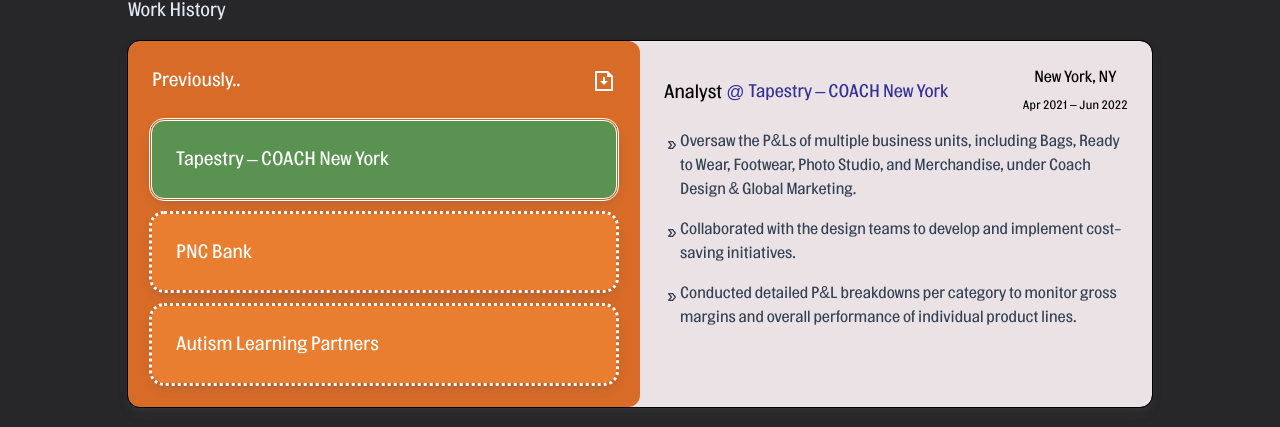
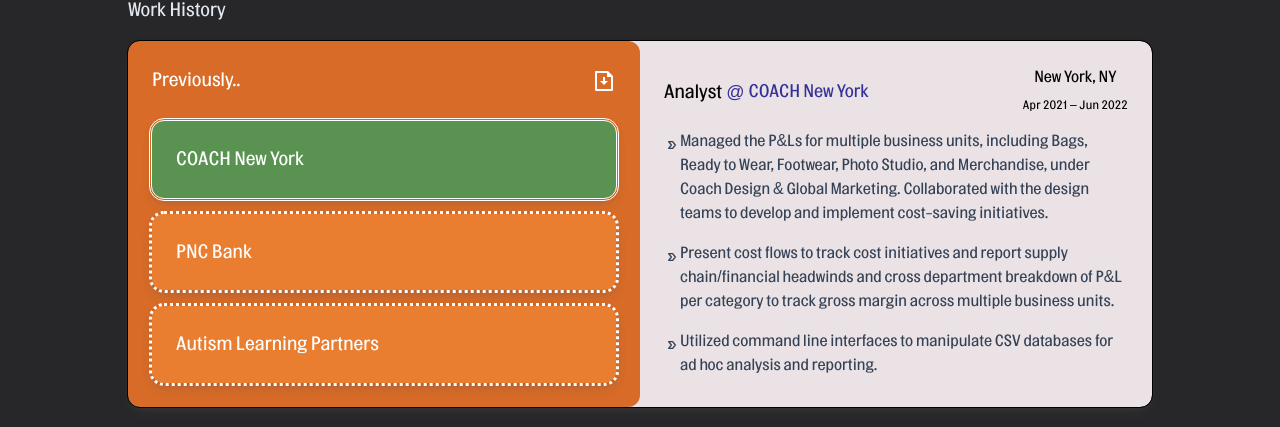
Before and after one commit to samuelho-dev/samuelho.github.io, a Next.js app: page /work in a window 1280 px wide. Shown: the part 180-607 px from the top of the page. Built offline with nearby package versions, Linux system fonts and the light colour scheme.

Commit message:
udpate resume and links

```diff
--- a/src/components/WorkHistory.tsx
+++ b/src/components/WorkHistory.tsx
@@ -30,7 +30,7 @@
           <div className="flex items-center justify-between">
             <h2>Previously..</h2>
             <Link
-              href={'/Resume_SamuelHo.pdf'}
+              href={'/Resume_SamuelHo.docx'}
               download
               className="cursor-pointer"
             >
--- a/src/pages/about.tsx
+++ b/src/pages/about.tsx
@@ -54,9 +54,9 @@
             </a>
             , and if you are a recruiter click{' '}
             <Link
-              href={'/Resume_SamuelHo.pdf'}
+              href={'/Resume_SamuelHo.docx'}
               className="hover:border-customYtext-customYellow border-b-2 border-transparent text-customYellow transition duration-300"
-              download={'/Resume_SamuelHo.pdf'}
+              download={'/Resume_SamuelHo.docx'}
             >
               here
             </Link>{' '}
--- a/util/resume.json
+++ b/util/resume.json
@@ -15,15 +15,15 @@
   ],
   "workExperience": [
     {
-      "employer": "Tapestry – COACH New York",
+      "employer": "COACH New York",
       "employer_url": "https://www.coach.com/",
       "location": "New York, NY",
       "title": "Analyst",
       "dates": "Apr 2021 – Jun 2022",
       "responsibilities": [
-        "Oversaw the P&Ls of multiple business units, including Bags, Ready to Wear, Footwear, Photo Studio, and Merchandise, under Coach Design & Global Marketing.",
-        "Collaborated with the design teams to develop and implement cost-saving initiatives.",
-        "Conducted detailed P&L breakdowns per category to monitor gross margins and overall performance of individual product lines."
+        "Managed the P&Ls for multiple business units, including Bags, Ready to Wear, Footwear, Photo Studio, and Merchandise, under Coach Design & Global Marketing. Collaborated with the design teams to develop and implement cost-saving initiatives.",
+        "Present cost flows to track cost initiatives and report supply chain/financial headwinds and cross department breakdown of P&L per category to track gross margin across multiple business units.",
+        "Utilized command line interfaces to manipulate CSV databases for ad hoc analysis and reporting."
       ]
     },
     {
@@ -33,8 +33,8 @@
       "title": "Corporate Banking Analyst",
       "dates": "Mar 2020 – Apr 2021",
       "responsibilities": [
-        "Collaborated closely with C-level executives, finance managers, and accounting staff to conduct due diligence on potential secured credit commitments, utilizing analytical skills to evaluate and manage company risk profiles. Conducted thorough collateral audits on existing portfolio companies to recommend adjustments to total credit extension",
-        "Analyzed and interpreted historical performance trends, cash flow strength, collateral coverage, and private equity sponsor involvement, utilizing advanced software tools to calculate key profitability and leverage indicators such as free cash flow, unfunded Capex, and estimated fixed charge coverage ratio"
+        "Collaborated closely with C-level executives, finance managers, and accounting staff to conduct due diligence on potential secured credit commitments, utilizing analytical skills to evaluate and manage company risk profiles. Conducted thorough collateral audits on existing portfolio companies to recommend adjustments to total credit extension.",
+        "Analyzed and interpreted historical performance trends, cash flow strength, collateral coverage, and private equity sponsor involvement, utilizing advanced software tools to calculate key profitability and leverage indicators such as free cash flow, unfunded Capex, and estimated fixed charge coverage ratio."
       ]
     },
     {
@@ -42,10 +42,10 @@
       "employer_url": "https://www.autismlearningpartners.com/",
       "location": "Pasadena, CA",
       "title": "Financial Analyst",
-      "dates": "Mar 2019 – Dec 2019",
+      "dates": "Mar 2019 – Mar 2019",
       "responsibilities": [
-        "Assisted senior corporate finance analysts in preparing internal monthly operational reports for use by company executive and private equity sponsor group. Reporting breaks down and summarizes key performance indicators and company financials by region for comparison between actual vs. budgeted figures",
-        "Created databases and VBA macros to provide ease of data manipulation for analysis and effectively decreased turnaround time for reporting/analysis"
+        "Assisted senior corporate finance analysts in preparing internal monthly operational reports for use by company executive and private equity sponsor group. Reporting breaks down and summarizes key performance indicators and company financials by region for comparison between actual vs. budgeted figures.",
+        "Created databases and VBA macros to provide ease of data manipulation for analysis and effectively decreased turnaround time for reporting/analysis by 2 days."
       ]
     }
   ],
```
Also changed, not shown: 2 other files (tests, documents, lock files or other folders).
